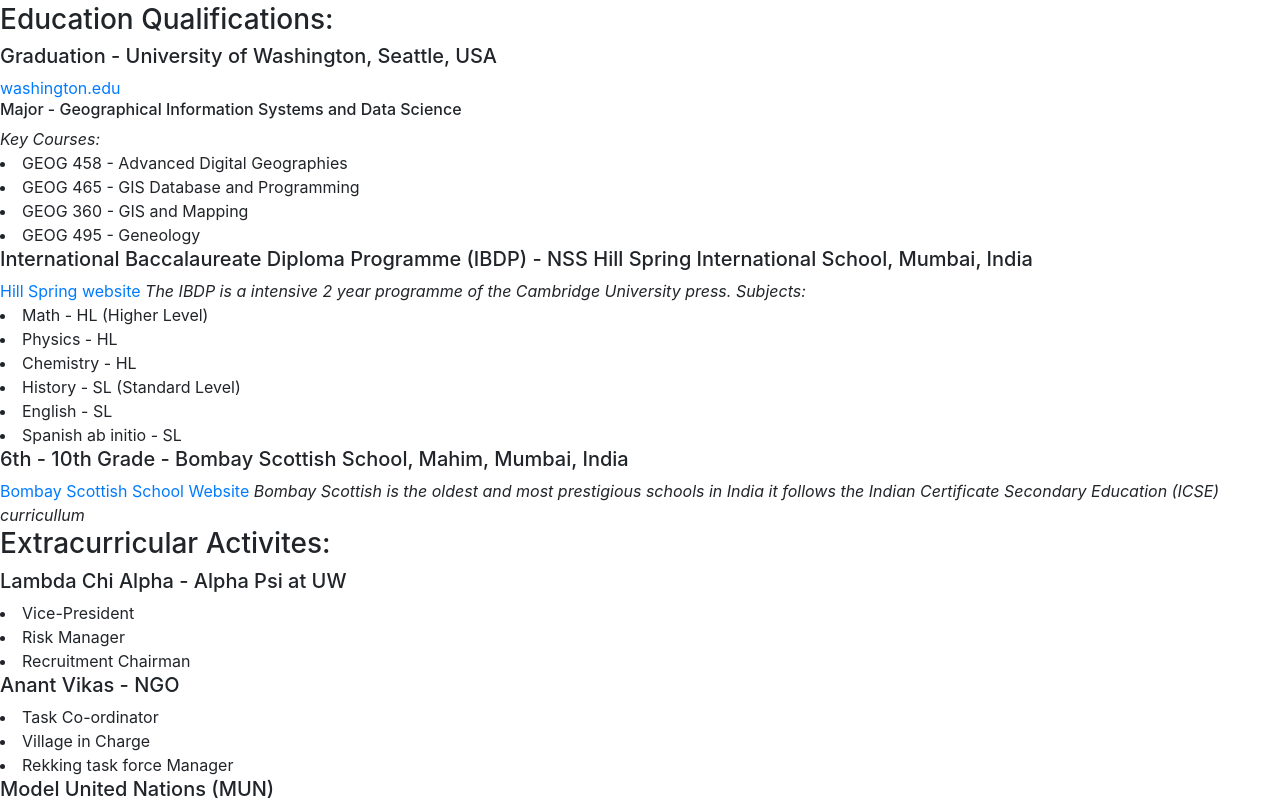
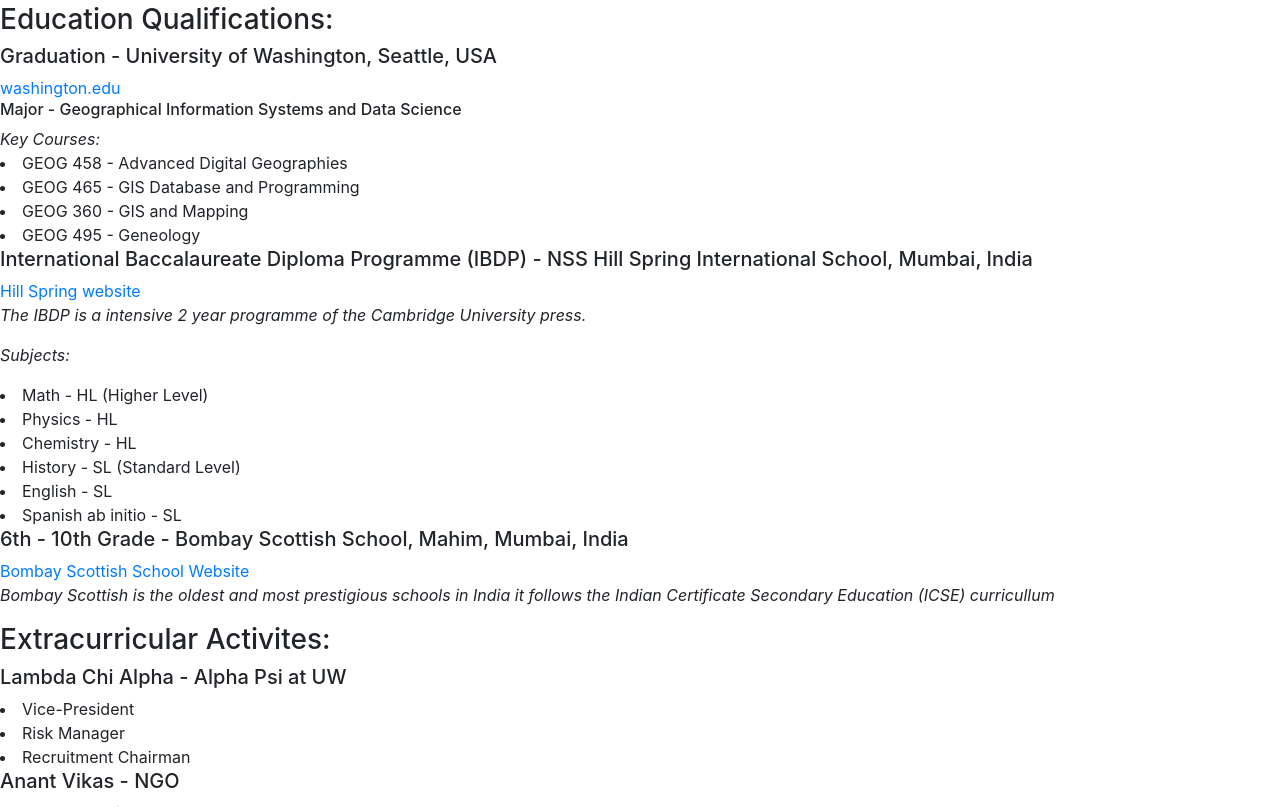
Before and after one commit to parthw98/parthw98.github.io, a website: page index.html in a window 1280 px wide. Shown: the part 513-1320 px from the top of the page. Drawn offline with Linux system fonts and the light colour scheme.

Commit message:
index.html8

```diff
--- a/index.html
+++ b/index.html
@@ -24,7 +24,7 @@
   <img src="UWlogo.png" alt="logo">
   <h1>  Parth Yashodhan Wanage </h1>
   <p>   Contact: parthw98@gmail.com </p>
-  <p><q>   The only place where success comes before work
+  <p><q>The only place where success comes before work
     is in the dictionary</q> -Vidal Sassoon</p>
 
 
@@ -48,10 +48,10 @@
   <h5>International Baccalaureate Diploma Programme (IBDP) -
     NSS Hill Spring International School, Mumbai, India</h5>
   <a href="https://www.hsieducation.org/">Hill Spring website</a>
-  <i>The IBDP is a intensive 2 year programme of the Cambridge
-    University press.</i>
+  <p><i>The IBDP is a intensive 2 year programme of the Cambridge
+    University press.</i></p>
 
-  <i>Subjects:</i>
+  <p><i>Subjects:</i></p>
   <li>Math - HL (Higher Level)</li>
   <li>Physics - HL</li>
   <li>Chemistry - HL</li>
@@ -63,8 +63,8 @@
   <h5>6th - 10th Grade - Bombay Scottish School, Mahim, Mumbai, India</h5>
   <a href="https://bombayscottish.in/mahim/home.php">Bombay Scottish School Website</a>
 
-  <i>Bombay Scottish is the oldest and most prestigious schools in India it
-    follows the Indian Certificate Secondary Education (ICSE) curricullum</i>
+  <p><i>Bombay Scottish is the oldest and most prestigious schools in India it
+    follows the Indian Certificate Secondary Education (ICSE) curricullum</i></p>
 
 
   <h3>Extracurricular Activites:</h3>
```
